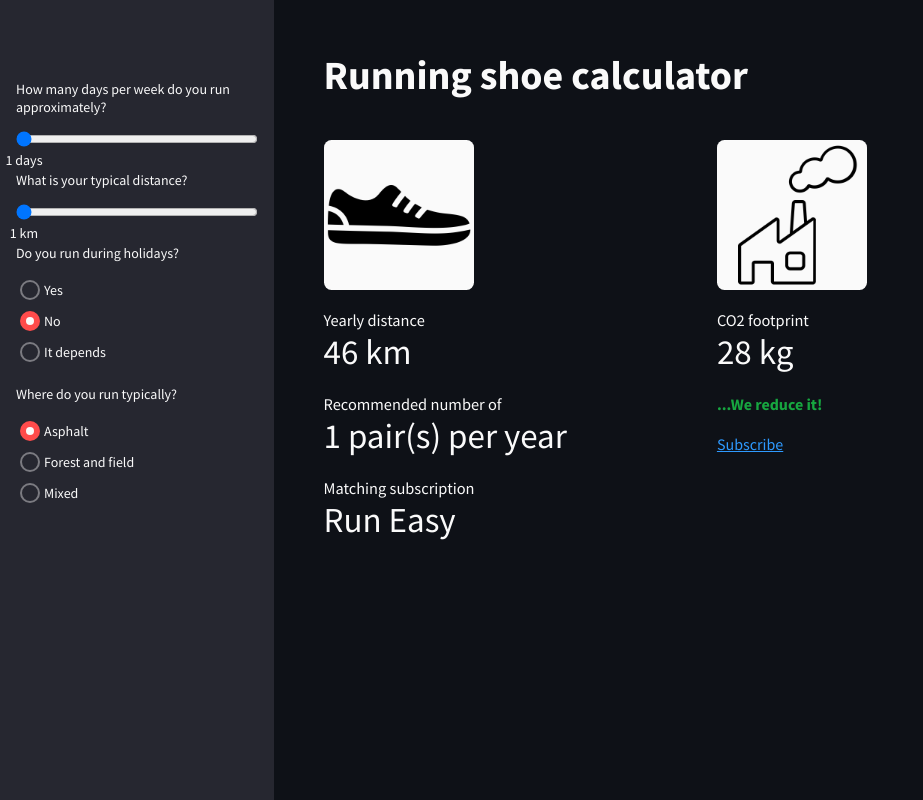
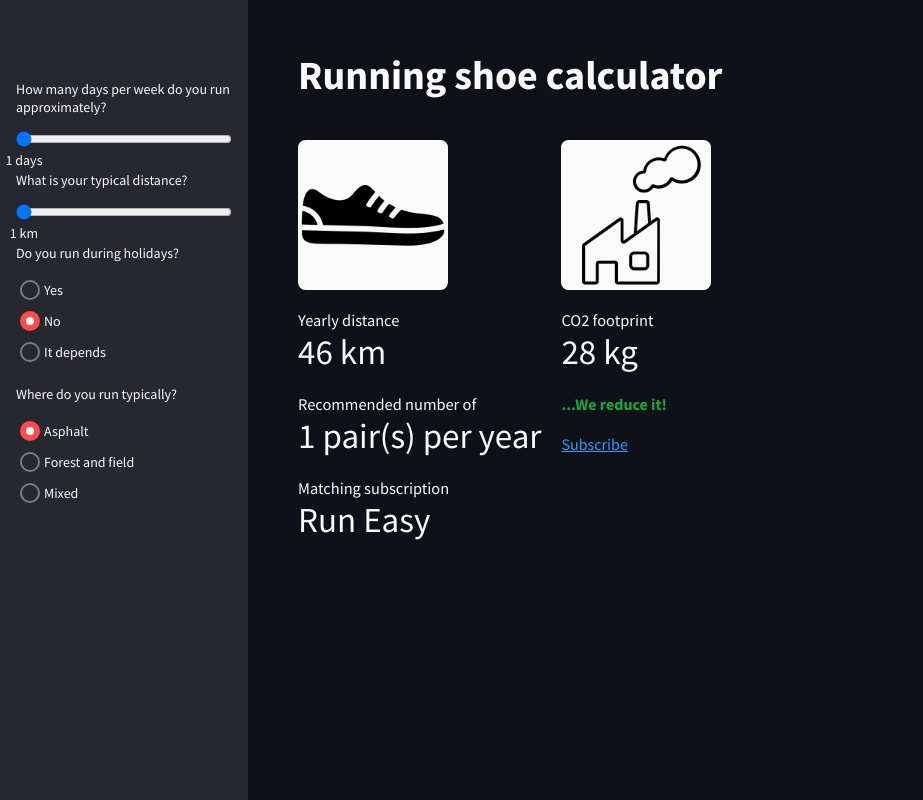
Before and after one commit to CinatitBR/shoe-calculator, a React (Create React App) app: page / in a window 1280 px wide. Shown: the whole page, without its empty margins (0-923 px from the left). Built offline with nearby package versions, Linux system fonts and the light colour scheme.

Commit message:
Update styles

```diff
--- a/src/components/InputRange/style.module.css
+++ b/src/components/InputRange/style.module.css
@@ -8,7 +8,7 @@
   position: relative;
 }
 
-input {
+.sliderWrapper input {
   width: 100%;
 }
 
--- a/src/components/Sidebar/style.css
+++ b/src/components/Sidebar/style.css
@@ -2,6 +2,7 @@
   background-color: var(--background-light);
   padding: 16px;
   padding-top: 80px;
+  width: 300px;
 
   position: sticky;
   top: 0;
--- a/src/style.css
+++ b/src/style.css
@@ -24,7 +24,7 @@ body {
   height: 100vh;
 }
 
-img {
+.info-item img {
   background-color: var(--white);
   border-radius: 5%;
 }
@@ -33,6 +33,7 @@ img {
 .app-wrapper {
   width: 100vw;
   height: 100vh;
+  overflow: auto;
 
   display: flex;
   flex-direction: row;
@@ -63,7 +64,8 @@ img {
 .info-item-list {
   display: flex;
   flex-direction: row;
-  gap: 150px;
+  flex-wrap: wrap;
+  gap: 20px;
 }
 
 .info-item-list .info-item {
```
Also changed, not shown: src/App.js (+0 -46 lines), src/assets/industry.svg (added), src/assets/shoe.svg (added), src/components/InputRange/index.js (line endings or trailing spaces).
